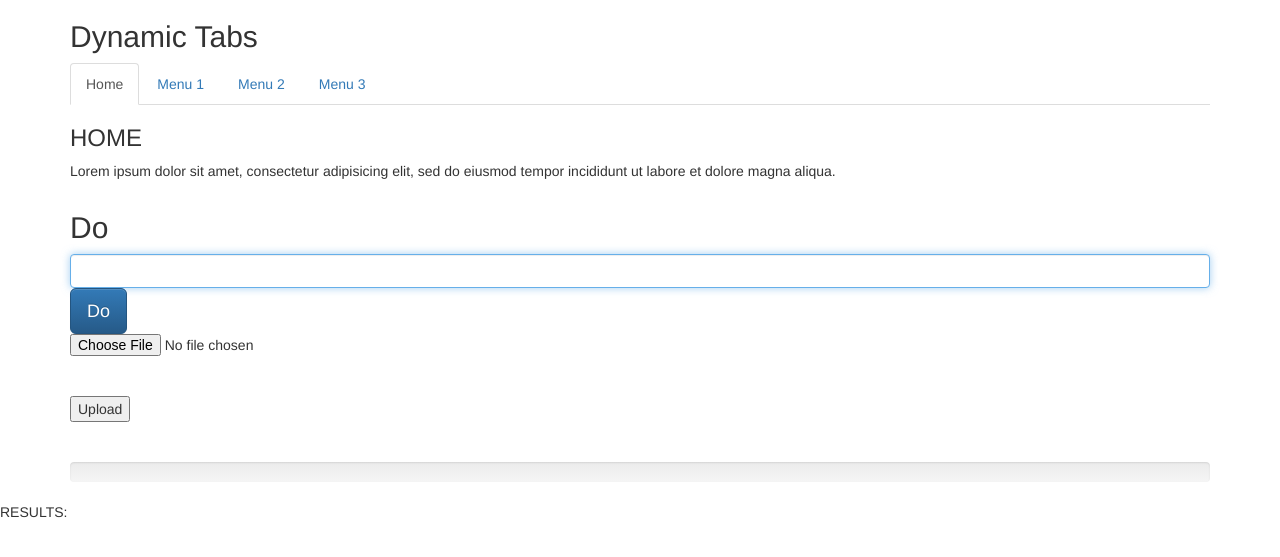
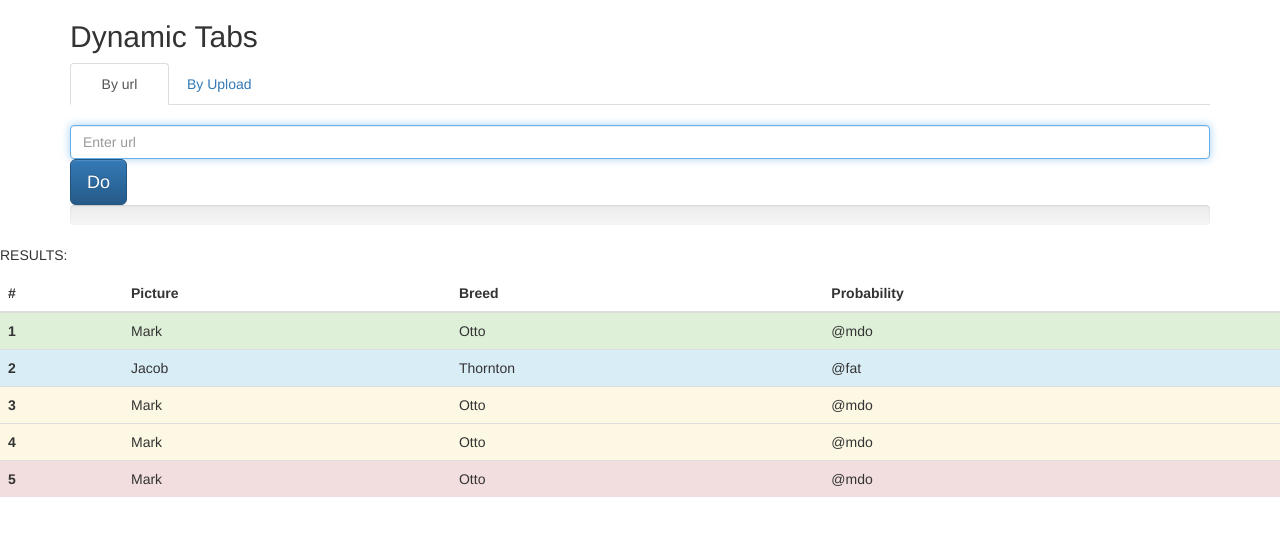
Before and after one commit to OwenSawyer/dog-classifier, a Flask app: page / in a window 1280 px wide. Shown: the top 557 px of the page. Run offline with Flask 2, Linux system fonts and the light colour scheme; some libraries are stand-ins or nearby versions.

Commit message:
table and tabs

```diff
--- a/templates/index.html
+++ b/templates/index.html
@@ -1,55 +1,47 @@
 <!DOCTYPE html>
 <html>
   <head>
+    <title>Doggo</title>
     <meta charset="utf-8">
-    <title>Doggo</title>
+    <meta name="viewport" content="width=device-width, initial-scale=1">
     <link rel="stylesheet" href="http://maxcdn.bootstrapcdn.com/bootstrap/3.3.6/css/bootstrap.min.css">
     <link rel="stylesheet" href="https://maxcdn.bootstrapcdn.com/bootstrap/3.3.6/css/bootstrap-theme.min.css">
+    <script src="http://ajax.googleapis.com/ajax/libs/jquery/2.1.1/jquery.min.js"></script>
     <script src="http://maxcdn.bootstrapcdn.com/bootstrap/3.3.6/js/bootstrap.min.js"></script>
-    <script src="//ajax.googleapis.com/ajax/libs/jquery/2.1.1/jquery.min.js"></script>
   </head>
   <body>
     <div class="container">
       <h2>Dynamic Tabs</h2>
       <ul class="nav nav-tabs">
-        <li class="active"><a data-toggle="tab" href="#home">Home</a></li>
-        <li><a data-toggle="tab" href="#menu1">Menu 1</a></li>
-        <li><a data-toggle="tab" href="#menu2">Menu 2</a></li>
-        <li><a data-toggle="tab" href="#menu3">Menu 3</a></li>
+        <li class="active"><a data-toggle="tab" href="#home">&nbsp;&nbsp;&nbsp;&nbsp;By url&nbsp;&nbsp;&nbsp;&nbsp;</a></li>
+        <li><a data-toggle="tab" href="#menu1">By Upload</a></li>
       </ul>
 
       <div class="tab-content">
         <div id="home" class="tab-pane fade in active">
-          <h3>HOME</h3>
-          <p>Lorem ipsum dolor sit amet, consectetur adipisicing elit, sed do eiusmod tempor incididunt ut labore et dolore magna aliqua.</p>
+          <form class="form-signin" role="form">
+            <h3 class="form-signin-heading"></h3>
+            <input placeholder="Enter url" type="text" name="search" class="form-control"required autofocus>
+            <button id="urlButton" class="btn btn-lg btn-primary" type="button">Do</button>
+          </form>
         </div>
         <div id="menu1" class="tab-pane fade">
-          <h3>Menu 1</h3>
-          <p>Ut enim ad minim veniam, quis nostrud exercitation ullamco laboris nisi ut aliquip ex ea commodo consequat.</p>
+          <form id="uploadForm" name="uploadForm">
+            <h3 class="form-signin-heading"></h3>
+            <input class="form-control" type="file" id="file" name="file"><br /><br />
+            <button id="uploadButton" class="btn btn-lg btn-primary" type="button">Do</button>
+          </form>
         </div>
         <div id="menu2" class="tab-pane fade">
           <h3>Menu 2</h3>
           <p>Sed ut perspiciatis unde omnis iste natus error sit voluptatem accusantium doloremque laudantium, totam rem aperiam.</p>
-        </div>
-        <div id="menu3" class="tab-pane fade">
-          <h3>Menu 3</h3>
-          <p>Eaque ipsa quae ab illo inventore veritatis et quasi architecto beatae vitae dicta sunt explicabo.</p>
         </div>
       </div>
     </div>
 
 
     <div class="container">
-      <form class="form-signin" role="form">
-        <h2 class="form-signin-heading">Do </h2>
-        <input type="text" name="search" class="form-control"required autofocus>
-        <button class="btn btn-lg btn-primary" type="button">Do</button>
-      </form>
-      <form id="uploadForm" name="uploadForm">
-        <input type="file" id="file" name="file"><br /><br />
-        <input type="submit" value="Upload">
-      </form>
-      <br><br>
+
       <div class="progress">
         <div id="progressBar" name="progressBar" class="progress-bar progress-bar-striped active" role="progressbar" aria-valuenow="40" aria-valuemin="0" aria-valuemax="100">
           Calculating...
@@ -62,6 +54,49 @@
       <p>RESULTS:</p>
       <div name="output" id="output"></div>
     </div>
+
+  <table class="table table-hover" id="resultsTable">
+  <thead>
+    <tr>
+      <th id="number">#</th>
+      <th id="picture">Picture</th>
+      <th id="breed">Breed</th>
+      <th id="probability">Probability</th>
+    </tr>
+  </thead>
+  <tbody>
+    <tr id="row1" class="success">
+      <th scope="row">1</th>
+      <td>Mark</td>
+      <td>Otto</td>
+      <td>@mdo</td>
+    </tr>
+    <tr id="row2" class="info">
+      <th scope="row">2</th>
+      <td>Jacob</td>
+      <td>Thornton</td>
+      <td>@fat</td>
+    </tr>
+    <tr id="row3" class="warning">
+      <th scope="row">3</th>
+      <td>Mark</td>
+      <td>Otto</td>
+      <td>@mdo</td>
+    </tr>
+    <tr id="row4" class="warning">
+      <th scope="row">4</th>
+      <td>Mark</td>
+      <td>Otto</td>
+      <td>@mdo</td>
+    </tr>
+    <tr id="row5" class="danger">
+      <th scope="row">5</th>
+      <td>Mark</td>
+      <td>Otto</td>
+      <td>@mdo</td>
+    </tr>
+  </tbody>
+</table>
 
   </body>
 </html>
@@ -88,13 +123,7 @@
         data: $('form').serialize(),
         type: 'POST',
         success: function(res) {
-          $('#progressBar').hide();
-          $('#output').html("");
-          for (var i=0; i <= res.results.length; i++) {
-            $('#output').append(res.results[i].name + "  ");
-            $('#output').append(res.results[i].score);
-            $('#output').append("<br><br>");
-          }
+          populate(res);
           return false;
         },
         error: function(error) {
@@ -104,9 +133,22 @@
     });
   }
 
+  function populate(res) {
+    $('#progressBar').hide();
+    $('#output').html("");
+    for (var i=0; i <= res.results.length; i++) {
+      $('#row'+i).find('td').eq($('#picture').index())
+        .append("  ");
+      $('#row'+i).find('td').eq($('#breed').index())
+        .append(res.results[i].name + "  ");
+      $('#row'+i).find('td').eq($('#probability').index())
+        .append(res.results[i].score + "  ");
+    }
+  }
+
   $(function() {
     $('#progressBar').hide();
-    $('button').click(function() {
+    $('#urlButton').click(function() {
       progressBar();
 
       classify();
@@ -114,10 +156,6 @@
 
     $('#uploadForm').submit(function (e) {
       progressBar();
-
-      // var data;
-      // data = new FormData();
-      // data.append('file', $('#file')[0].files[0]);
 
       var form_data = new FormData($('#uploadForm')[0]);
       $.ajax({
@@ -127,27 +165,8 @@
           contentType: false,
           cache: false,
           processData: false,
-
-      // $.ajax({
-      //     url: '/upload',
-      //     data: data,
-      //     processData: false,
-      //     type: 'POST',
-      //     contentType: 'multipart/form-data',
-      //     beforeSend: function (x) {
-      //         if (x && x.overrideMimeType) {
-      //             x.overrideMimeType("multipart/form-data");
-      //         }
-      //     },
-      //     mimeType: 'multipart/form-data',    //Property added in 1.5.1
           success: function (res) {
-            $('#progressBar').hide();
-            $('#output').html("");
-            for (var i=0; i <= res.results.length; i++) {
-              $('#output').append(res.results[i].name + "  ");
-              $('#output').append(res.results[i].score);
-              $('#output').append("<br><br>");
-            }
+            populate(res);
             return false;
           },
           error: function(error) {
```
